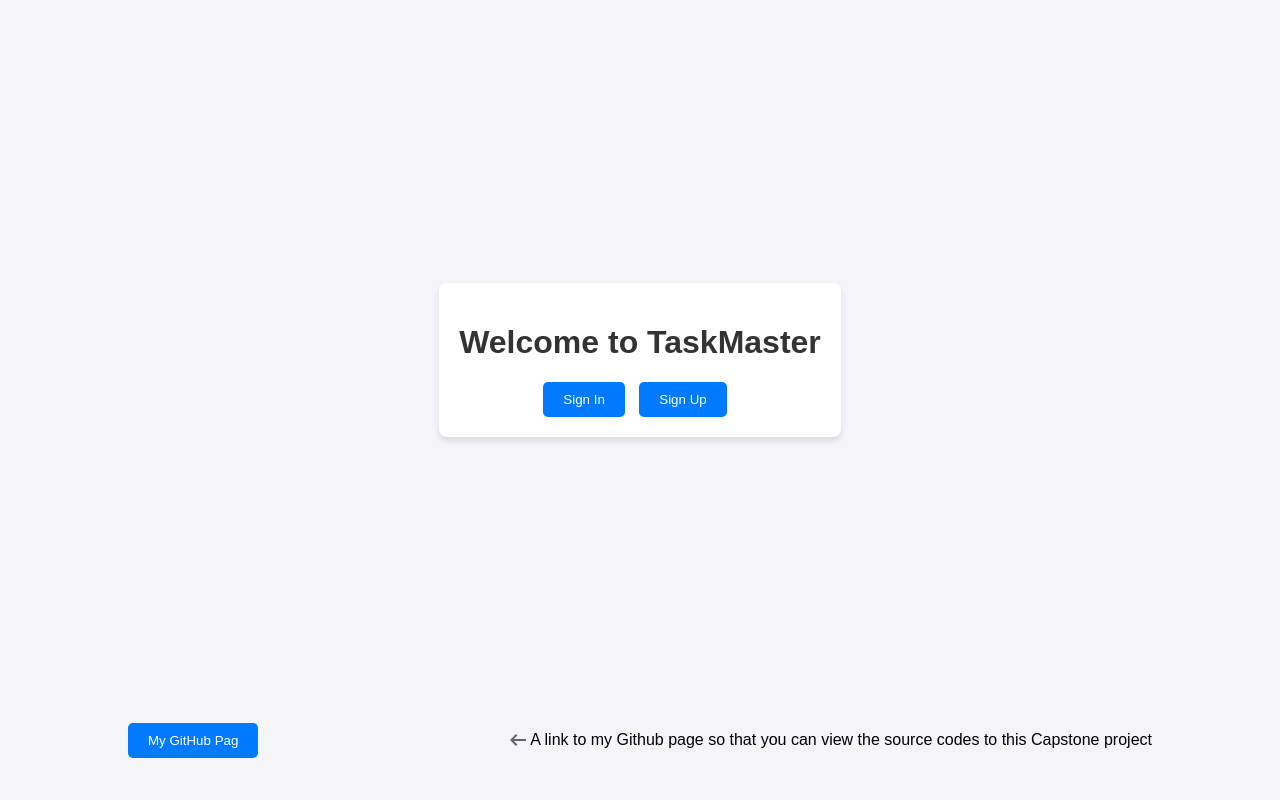
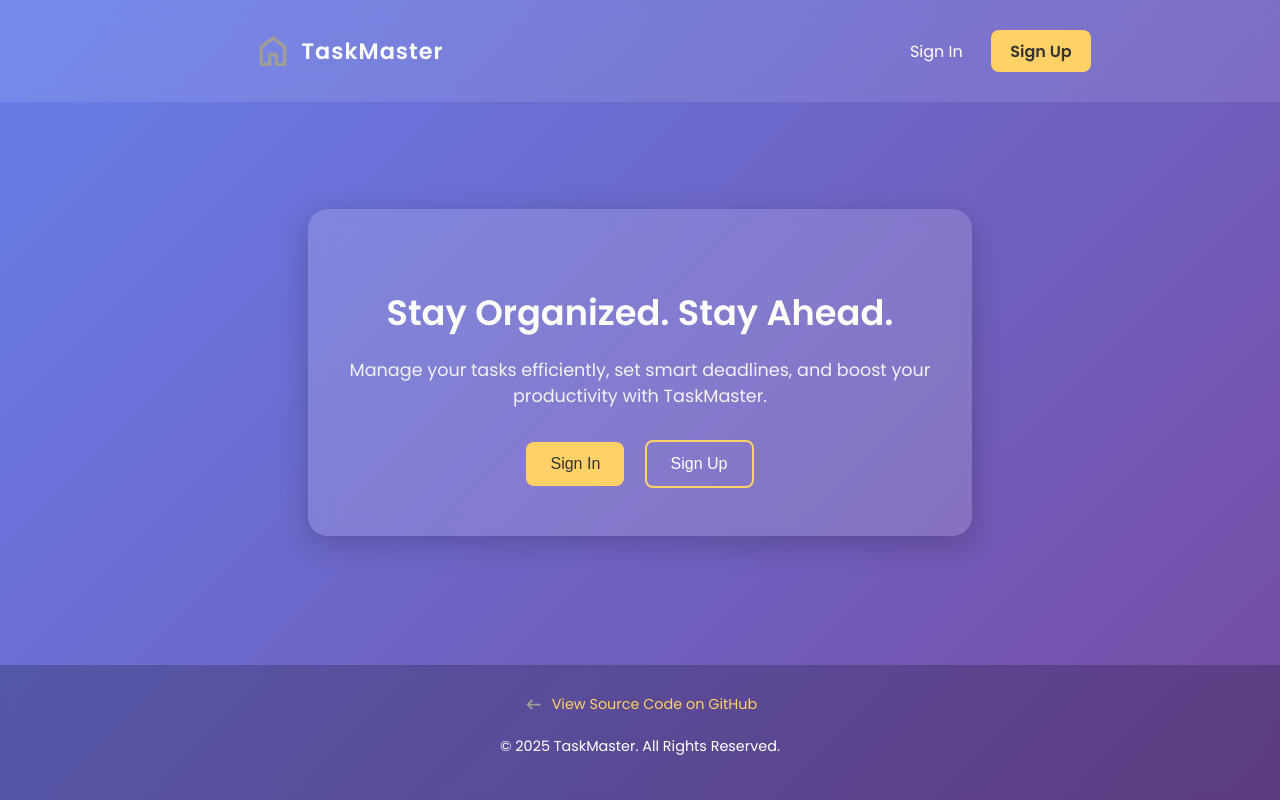
Before and after one commit to MrDolph/TaskMaster-Project, a website: page frontend/index.html in a window 1280 px wide. Drawn offline with Linux system fonts and the light colour scheme.

Commit message:
An update to the index only

```diff
--- a/frontend/css/styles.css
+++ b/frontend/css/styles.css
@@ -1,161 +1,197 @@
-body {
-    font-family: Arial, sans-serif;
+/* ========== Base Styles ========== */
+body.landing {
+  font-family: 'Poppins', sans-serif;
   margin: 0;
   padding: 0;
+  min-height: 100vh;
   display: flex;
-    justify-content: center;
-    align-items: center;
-    height: 100vh;
-    background-color: #f4f4f9;
+  flex-direction: column;
+  background: linear-gradient(135deg, #667eea, #764ba2);
+  color: #fff;
+  overflow-x: hidden;
 }
 
-  .git-container{
-    position: relative;
+/* ========== Navbar ========== */
+.navbar {
+  width: 100%;
+  padding: 1.2em 2em;
   display: flex;
-    margin-top: -5em;
-    flex-direction: column;
   align-items: center;
-    justify-content: space-between;
-    gap: 2em;
+  justify-content: space-around;
+  backdrop-filter: blur(12px);
+  background: rgba(255, 255, 255, 0.1);
+  position: fixed;
+  top: 0;
+  left: 0;
+  z-index: 100;
 }
 
-  .mini-nav a img{
-    width: 3em;
-    height: 3em;
+.logo {
+  display: flex;
+  align-items: center;
+  gap: 0.5em;
 }
 
-  .mini-nav a img:hover{
-    background-color: #007BFF;
-    transition: 2s ease;
-    border-radius: 1em;
+.logo img {
+  width: 2.5em;
+  height: 2.5em;
+  filter: invert(1);
 }
 
-  .container, .form-container {
-    text-align: center;
-    background: #fff;
-    padding: 20px;
-    border-radius: 8px;
-    box-shadow: 0 4px 6px rgba(0, 0, 0, 0.1);
-    overflow: hidden;
+.navbar h1 {
+  font-size: 1.4rem;
+  font-weight: 600;
+  letter-spacing: 1px;
 }
 
-  h1, h2 {
+.nav-link {
+  color: #fff;
+  text-decoration: none;
+  margin-left: 1.5em;
+  font-weight: 500;
+  transition: 0.3s;
+}
+
+.nav-link:hover {
+  color: #ffd166;
+}
+
+.nav-link.signup {
+  background: #ffd166;
+  color: #333;
+  padding: 0.6em 1.2em;
+  border-radius: 8px;
+  font-weight: 600;
+  transition: transform 0.3s ease;
+}
+
+.nav-link.signup:hover {
+  transform: scale(1.1);
+}
+
+/* ========== Hero Section ========== */
+.hero {
+  flex: 1;
+  display: flex;
+  align-items: center;
+  justify-content: center;
+  padding: 5em 2em;
+  text-align: center;
+  margin-top: 5em;
+}
+
+.hero-content {
+  max-width: 600px;
+  background: rgba(255, 255, 255, 0.15);
+  padding: 3em 2em;
+  border-radius: 20px;
+  box-shadow: 0 8px 30px rgba(0, 0, 0, 0.2);
+  backdrop-filter: blur(10px);
+  animation: fadeInUp 1.5s ease;
+}
+
+.hero-content h2 {
+  font-size: 2.2rem;
+  margin-bottom: 0.5em;
+}
+
+.hero-content p {
+  font-size: 1.1rem;
+  color: #f3f3f3;
+  margin-bottom: 1.8em;
+}
+
+/* Buttons */
+.hero-buttons .btn {
+  border: none;
+  border-radius: 8px;
+  padding: 0.8em 1.5em;
+  font-size: 1rem;
+  cursor: pointer;
+  transition: all 0.3s ease;
+  margin: 0 0.5em;
+}
+
+.btn.primary {
+  background-color: #ffd166;
   color: #333;
 }
 
-  button {
-    padding: 10px 20px;
-    background-color: #007BFF;
-    color: white;
-    border: none;
-    border-radius: 5px;
-    cursor: pointer;
+.btn.primary:hover {
+  transform: scale(1.05);
 }
 
-  button:hover {
-    background-color: #0056b3;
+.btn.secondary {
+  background-color: transparent;
+  border: 2px solid #ffd166;
+  color: #fff;
 }
 
-  form {
-    margin-top: 15px;
+.btn.secondary:hover {
+  background-color: #ffd166;
+  color: #333;
 }
 
-  form label {
-    display: block;
-    margin-top: 10px;
-    color: #555;
+/* ========== Footer ========== */
+.footer {
+  text-align: center;
+  padding: 2em 1em;
+  background: rgba(0, 0, 0, 0.2);
+  font-size: 0.9rem;
+  backdrop-filter: blur(6px);
 }
 
-  form input {
-    width: 90%;
-    padding: 8px;
-    margin-top: 5px;
-    border: 1px solid #ddd;
-    border-radius: 5px;
+.github-section {
+  margin-bottom: 1em;
 }
 
-  form button {
-    margin-top: 20px;
-    width: 100%;
+.github-link {
+  display: inline-flex;
+  align-items: center;
+  gap: 0.5em;
+  text-decoration: none;
+  color: #ffd166;
+  transition: transform 0.3s;
 }
 
-  .git{
-    position: fixed;
-    bottom: 0;
-    padding: 2em;
-    width: 80%;
-    text-align: center;
-    display: flex;
-    align-items: center;
-    justify-content: space-between;
+.github-link:hover {
+  transform: scale(1.05);
 }
 
-  .git p{
-    display: flex;
-    align-items: center;
+.github-link img {
+  width: 1.5em;
+  filter: invert(1);
 }
 
-  .git img:hover{
-    width: 2em;
+/* ========== Animations ========== */
+@keyframes fadeInUp {
+  from {
+    opacity: 0;
+    transform: translateY(20px);
   }
-  /* Basic styling for the task container */
-.taskContainer{
-  display: flex;
-  flex-direction: column;
-  align-items: center;
-  justify-content: center;
+  to {
+    opacity: 1;
+    transform: translateY(0);
   }
-#task-container {
-  margin-top: 20px;
 }
 
-.task {
-  background-color: #f4f4f4;
-  padding: 15px;
-  margin: 10px 0;
-  border-radius: 5px;
+/* ========== Responsive ========== */
+@media (max-width: 768px) {
+  .navbar {
+    flex-direction: column;
+    gap: 1em;
   }
 
-.task h3 {
-  margin: 0;
+  .hero-content h2 {
+    font-size: 1.8rem;
   }
 
-.task p {
-  margin: 5px 0;
+  .hero-content p {
+    font-size: 1rem;
   }
 
-/* Styling for buttons */
-button {
-  background-color: #007bff;
-  color: white;
-  border: none;
-  padding: 10px 20px;
-  margin-right: 10px;
-  cursor: pointer;
+  .btn {
+    width: 100%;
+    margin: 0.5em 0;
   }
-
-button:hover {
-  background-color: #0056b3;
 }
-
-
-@media (max-width:768px){
-
-  .git{
-    position: fixed;
-    display: flex;
-    flex-direction: column-reverse;
-    bottom: 0;
-    padding: 2em;
-    width: 80%;
-    text-align: center;
-    display: flex;
-    align-items: center;
-    justify-content: center;
-  }
-
-  .git p img{
-    display: none;
-  }
-
-}
--- a/frontend/index.html
+++ b/frontend/index.html
@@ -3,30 +3,45 @@
 <head>
   <meta charset="UTF-8">
   <meta name="viewport" content="width=device-width, initial-scale=1.0">
+  <title>TaskMaster — Simplify Your Productivity</title>
   <link rel="shortcut icon" href="img/fancy_f.jpg" type="image/x-icon">
-  <title>TaskMaster</title>
   <link rel="stylesheet" href="css/styles.css">
+  <link href="https://fonts.googleapis.com/css2?family=Poppins:wght@400;600&display=swap" rel="stylesheet">
 </head>
-<body>
+<body class="landing">
 
-  <div class="git-container">
-    <div class="container">
-      <h1>Welcome to TaskMaster</h1>
-      <button onclick="window.location.href='signin.html'">Sign In</button>
-      <button onclick="window.location.href='signup.html'">Sign Up</button>
+  <header class="navbar">
+    <div class="logo">
+      <img src="img/home.svg" alt="TaskMaster logo" />
+      <h1>TaskMaster</h1>
     </div>
+    <nav>
+      <a href="signin.html" class="nav-link">Sign In</a>
+      <a href="signup.html" class="nav-link signup">Sign Up</a>
+    </nav>
+  </header>
 
-    <div class="git">
-      <a href="https://github.com/MrDolph/TaskMaster-Project/" target="_blank">
-        <button>My GitHub Pag</button>
+  <main class="hero">
+    <div class="hero-content">
+      <h2>Stay Organized. Stay Ahead.</h2>
+      <p>Manage your tasks efficiently, set smart deadlines, and boost your productivity with TaskMaster.</p>
+      <div class="hero-buttons">
+        <button onclick="window.location.href='signin.html'" class="btn primary">Sign In</button>
+        <button onclick="window.location.href='signup.html'" class="btn secondary">Sign Up</button>
+      </div>
+    </div>
+  </main>
+
+  <footer class="footer">
+    <div class="github-section">
+      <a href="https://github.com/MrDolph/TaskMaster-Project/" target="_blank" class="github-link">
+        <img src="img/arrow_left.svg" alt="GitHub arrow">
+        <span>View Source Code on GitHub</span>
       </a>
-      <p><img src="img/arrow_left.svg" alt="arrow_left-icon"> A link to my Github page so that you can view the source codes to this Capstone project</p>
     </div>
-  </div>
-
+    <p>&copy; 2025 TaskMaster. All Rights Reserved.</p>
+  </footer>
 
   <script src="js/script.js"></script>
-  <!-- <script src="js/taskmaster.js"></script> -->
-  <script src="js/tasks.js"></script>
 </body>
 </html>
```
Lines whose indentation alone changed are shown as unchanged.
